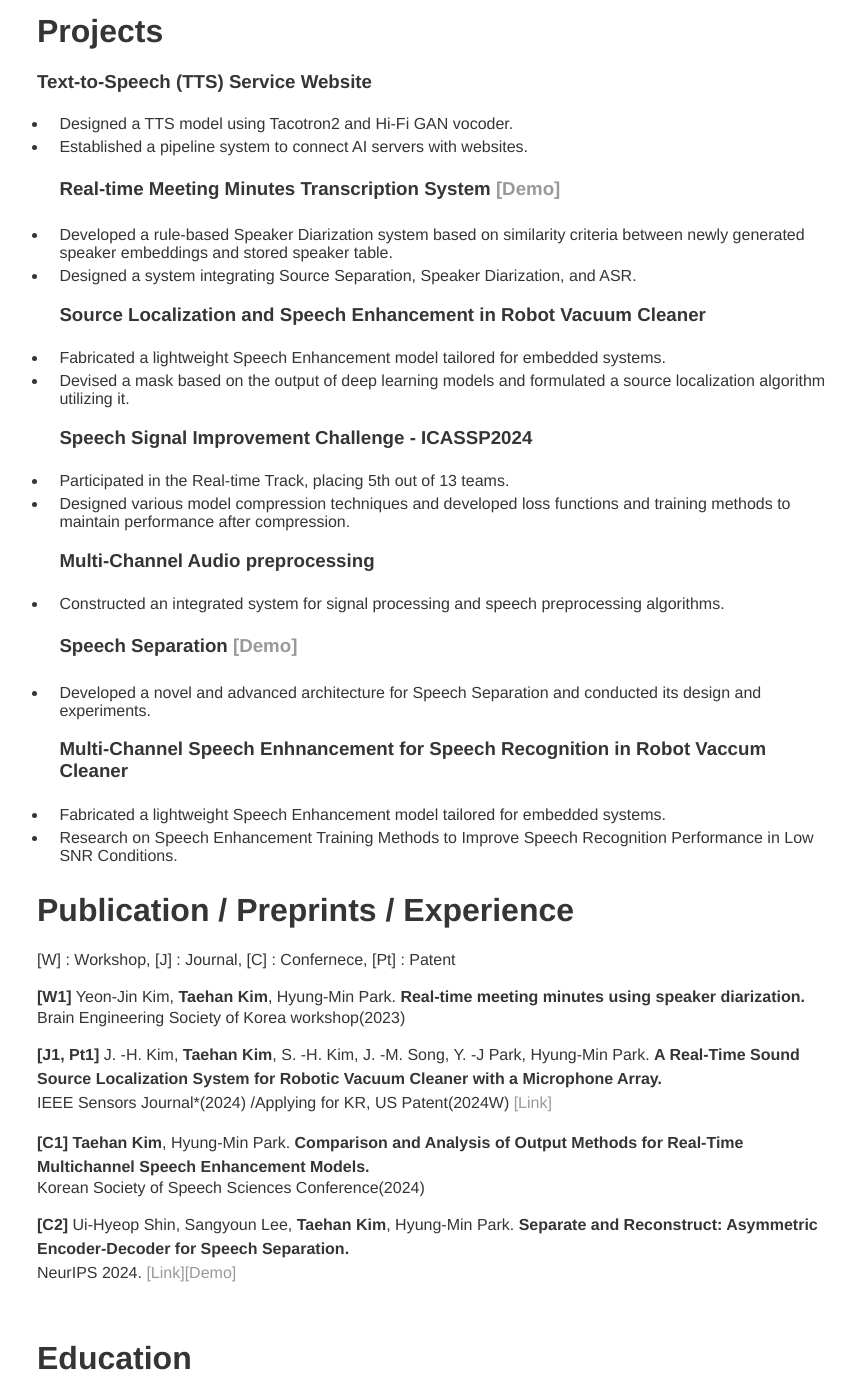
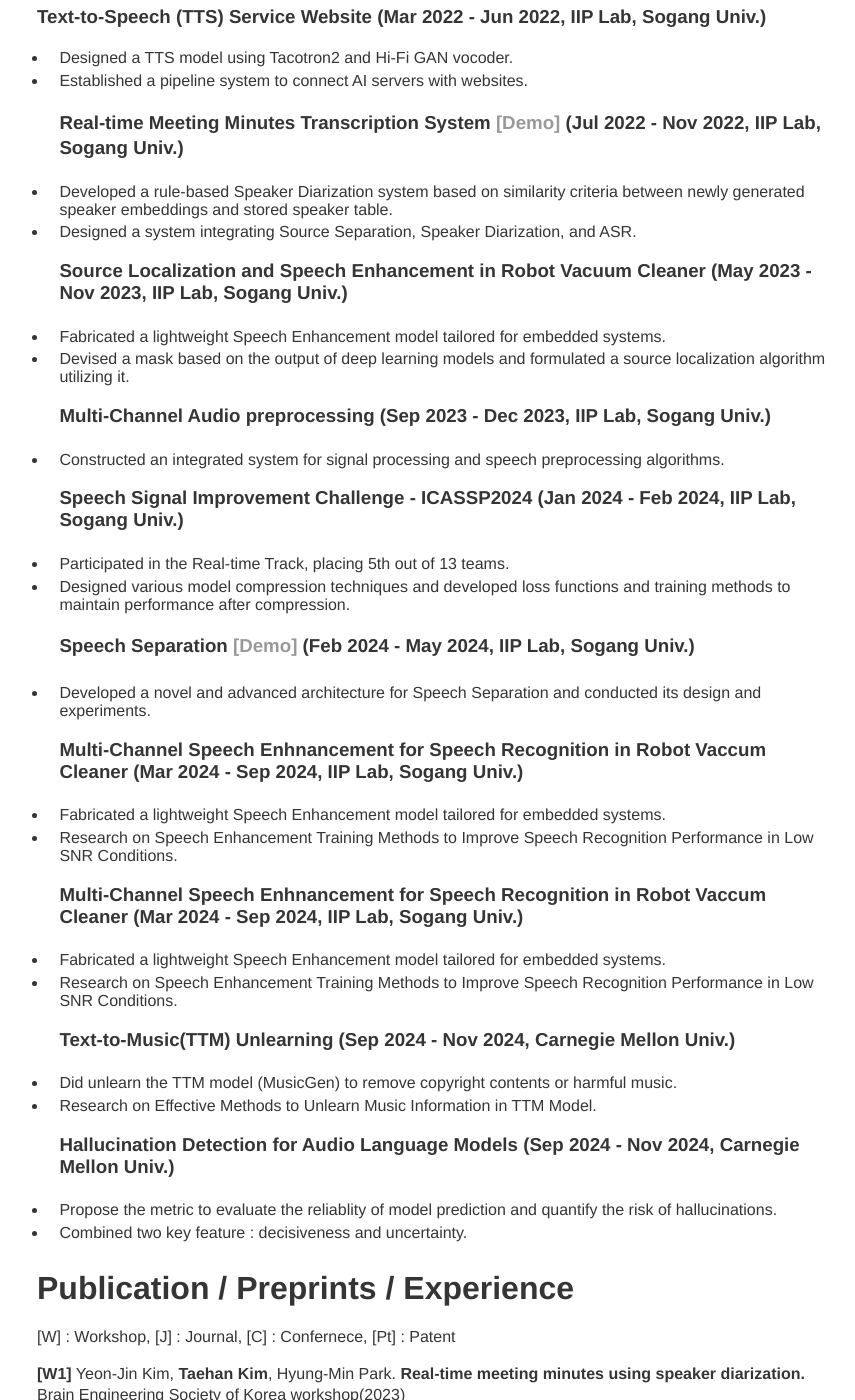
Before and after one commit to thKimm/thKimm.github.io, a Jekyll site: the page built from index.md, in a window 1280 px wide and 1400 px high, scrolled down 1542 px. Shown: the whole window, without its empty margins (203-1058 px from the left). Built offline with Jekyll 4.4.1, drawn with Linux system fonts in a browser that asks for light colours; some of the changed text lies outside the part shown.

Commit message:
fix 20250310

```diff
--- a/index.md
+++ b/index.md
@@ -16,14 +16,9 @@
 
 I love to connect with others who share my interests or simply want to chat about the latest in tech. Feel free to reach out!
 
-#### 💡**New!**
-
-I’m also a Visiting Research Fellow at Carnegie Mellon University, where I’m continuing to broaden my horizons and collaborate with brilliant minds in the field.
-
-
 
 ## Interests
-Speech Enhancement, Speaker Verification, Interesting Problems with Deep Learning
+Speech Enhancement, Speech Separation, Speaker Verification, Interesting Problems with Deep Learning
 
 <br/>
 
@@ -40,31 +35,42 @@
     * System Developer / Machine Learning Engineer / Embedded System Developer
 
 ### Visiting Research Fellow
-  * Carnegie Mellon University (Aug 2024 - Present)
+  * Carnegie Mellon University (Aug 2024 - Feb 2025)
 
 <br/>
 
 # Projects
 
-### Text-to-Speech (TTS) Service Website
+<br>
+
+### Text-to-Speech (TTS) Service Website (Mar 2022 - Jun 2022, IIP Lab, Sogang Univ.)
 * Designed a TTS model using Tacotron2 and Hi-Fi GAN vocoder.<br>
 * Established a pipeline system to connect AI servers with websites.
-### Real-time Meeting Minutes Transcription System [[Demo]](https://www.youtube.com/watch?v=m5jFr79sqtg)
+### Real-time Meeting Minutes Transcription System [[Demo]](https://www.youtube.com/watch?v=m5jFr79sqtg) (Jul 2022 - Nov 2022, IIP Lab, Sogang Univ.)
 * Developed a rule-based Speaker Diarization system based on similarity criteria between newly generated speaker embeddings and stored speaker table.<br>
 * Designed a system integrating Source Separation, Speaker Diarization, and ASR.
-### Source Localization and Speech Enhancement in Robot Vacuum Cleaner
+### Source Localization and Speech Enhancement in Robot Vacuum Cleaner (May 2023 - Nov 2023, IIP Lab, Sogang Univ.)
 * Fabricated a lightweight Speech Enhancement model tailored for embedded systems.<br>
 * Devised a mask based on the output of deep learning models and formulated a source localization algorithm utilizing it.
-### Speech Signal Improvement Challenge - ICASSP2024
+### Multi-Channel Audio preprocessing (Sep 2023 - Dec 2023, IIP Lab, Sogang Univ.)
+* Constructed an integrated system for signal processing and speech preprocessing algorithms.
+### Speech Signal Improvement Challenge - ICASSP2024 (Jan 2024 - Feb 2024, IIP Lab, Sogang Univ.)
 * Participated in the Real-time Track, placing 5th out of 13 teams.<br>
 * Designed various model compression techniques and developed loss functions and training methods to maintain performance after compression.
-### Multi-Channel Audio preprocessing
-* Constructed an integrated system for signal processing and speech preprocessing algorithms.
-### Speech Separation [[Demo]](https://fordemopage.github.io/SepReformer/)
+### Speech Separation [[Demo]](https://fordemopage.github.io/SepReformer/) (Feb 2024 - May 2024, IIP Lab, Sogang Univ.)
 * Developed a novel and advanced architecture for Speech Separation and conducted its design and experiments.
-### Multi-Channel Speech Enhnancement for Speech Recognition in Robot Vaccum Cleaner
+### Multi-Channel Speech Enhnancement for Speech Recognition in Robot Vaccum Cleaner (Mar 2024 - Sep 2024, IIP Lab, Sogang Univ.)
 * Fabricated a lightweight Speech Enhancement model tailored for embedded systems.<br>
 * Research on Speech Enhancement Training Methods to Improve Speech Recognition Performance in Low SNR Conditions.
+### Multi-Channel Speech Enhnancement for Speech Recognition in Robot Vaccum Cleaner (Mar 2024 - Sep 2024, IIP Lab, Sogang Univ.)
+* Fabricated a lightweight Speech Enhancement model tailored for embedded systems.<br>
+* Research on Speech Enhancement Training Methods to Improve Speech Recognition Performance in Low SNR Conditions.
+### Text-to-Music(TTM) Unlearning (Sep 2024 - Nov 2024, Carnegie Mellon Univ.)
+* Did unlearn the TTM model (MusicGen) to remove copyright contents or harmful music.<br>
+* Research on Effective Methods to Unlearn Music Information in TTM Model.
+### Hallucination Detection for Audio Language Models (Sep 2024 - Nov 2024, Carnegie Mellon Univ.)
+* Propose the metric to evaluate the reliablity of model prediction and quantify the risk of hallucinations.<br>
+* Combined two key feature : decisiveness and uncertainty.
 <br/>
 
 # Publication / Preprints / Experience
@@ -91,7 +97,7 @@
 GPA: 4.23/4.3, 21 credits in 3 semesters
 
 ### Carnegie Mellon University, PA, US
-#### Visiting Research Fellow in S3D for IITP program. (Jul 2024 — Present)
+#### Visiting Research Fellow in S3D for IITP program. (Jul 2024 — Feb 2025)
 
 
 <br/>
```
